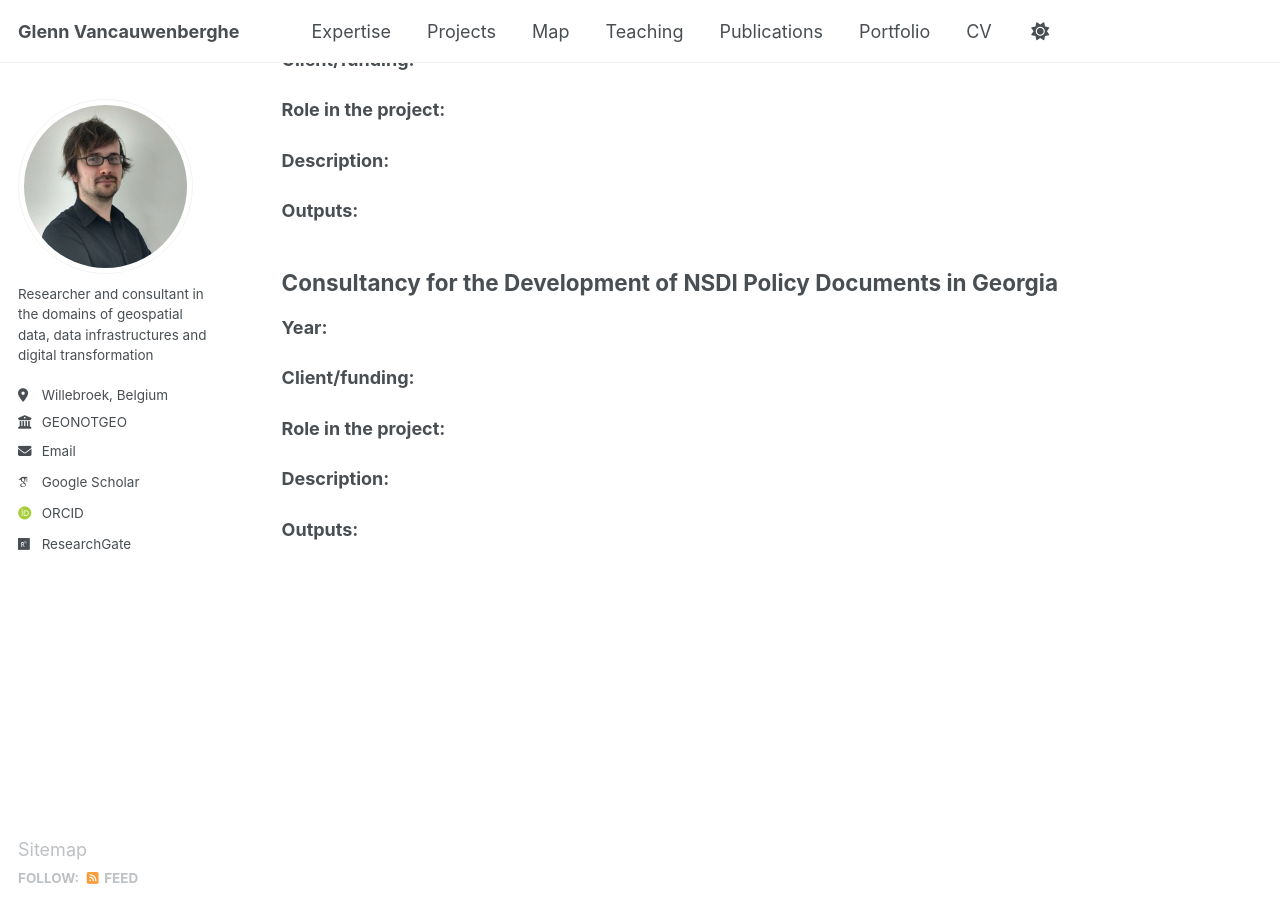
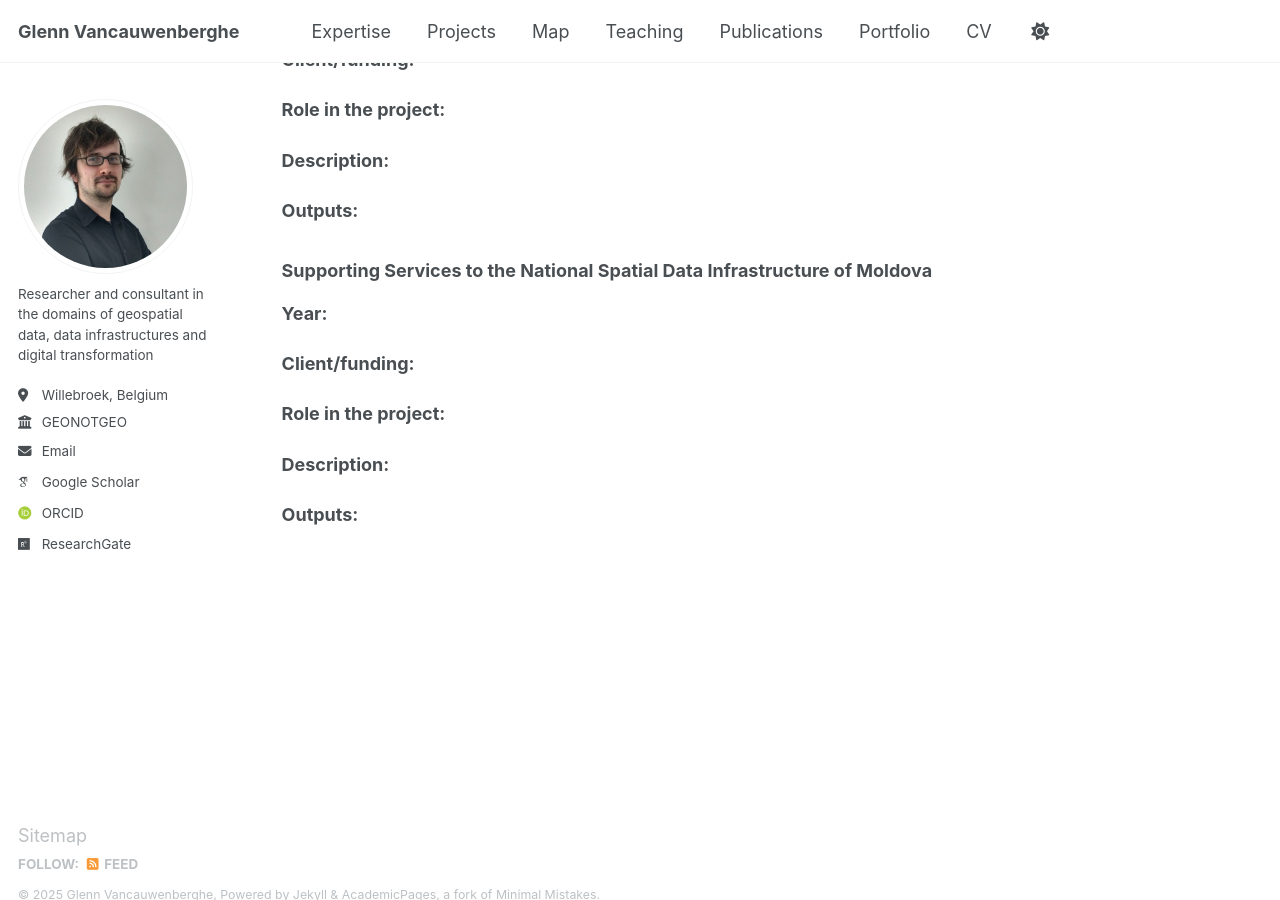
Before and after one commit to GVancauwenberghe/gvancauwenberghe.github.io, a Jekyll site: the page built from _pages/development.md, in a window 1280 px wide and 900 px high, scrolled down 452 px. Built offline with Jekyll 4.4.1, drawn with Linux system fonts in a browser that asks for light colours; some web fonts are replaced.

Commit message:
Update development.md

```diff
--- a/_pages/development.md
+++ b/_pages/development.md
@@ -25,7 +25,7 @@ A list of all the projects I have worked on throughout my career. Detailed descr
 
 **Outputs:**
 
-## Consultancy for the Development of NSDI Policy Documents in Georgia
+### Supporting Services to the National Spatial Data Infrastructure of Moldova
 **Year:**
 
 **Client/funding:**
```
